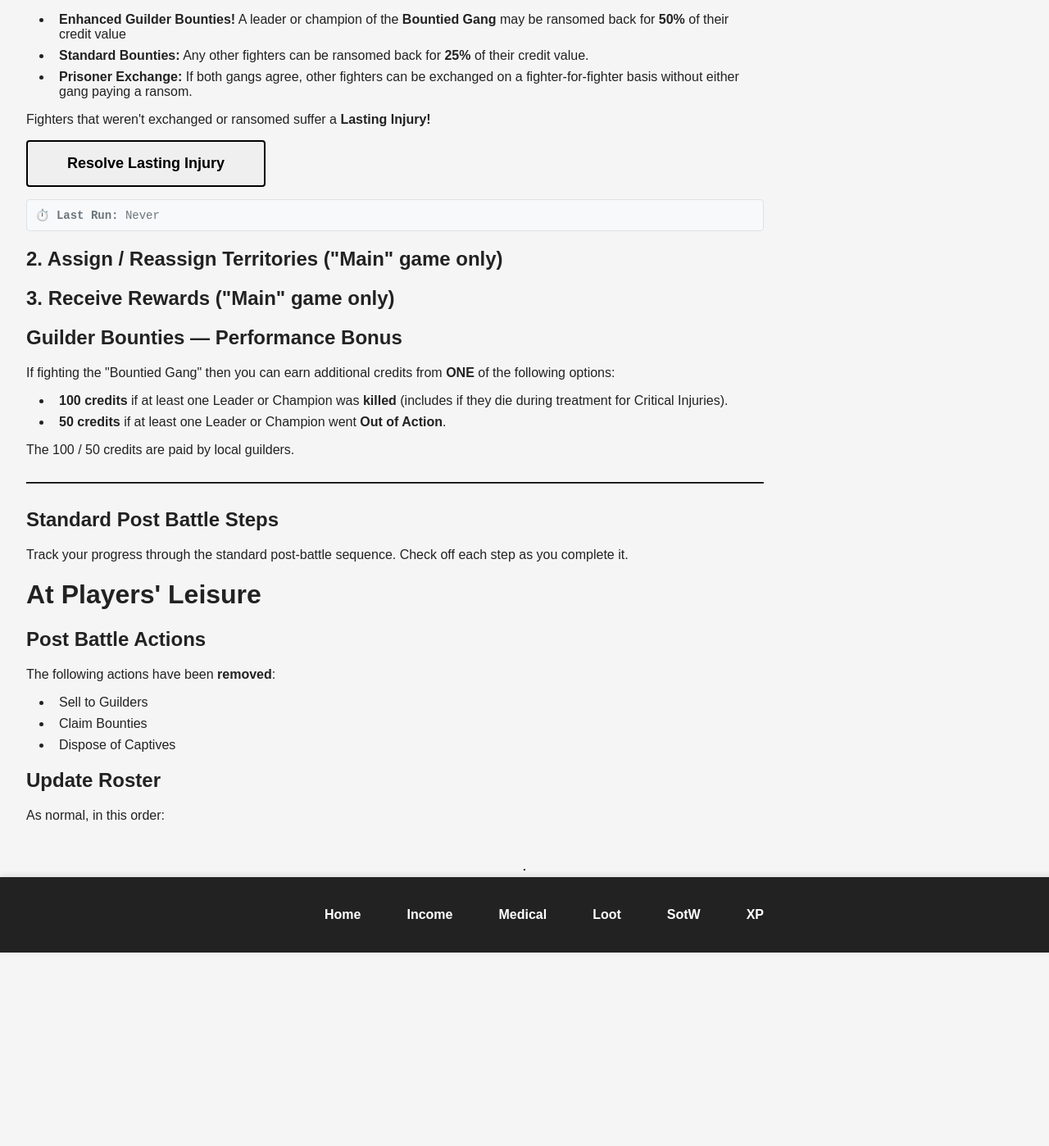
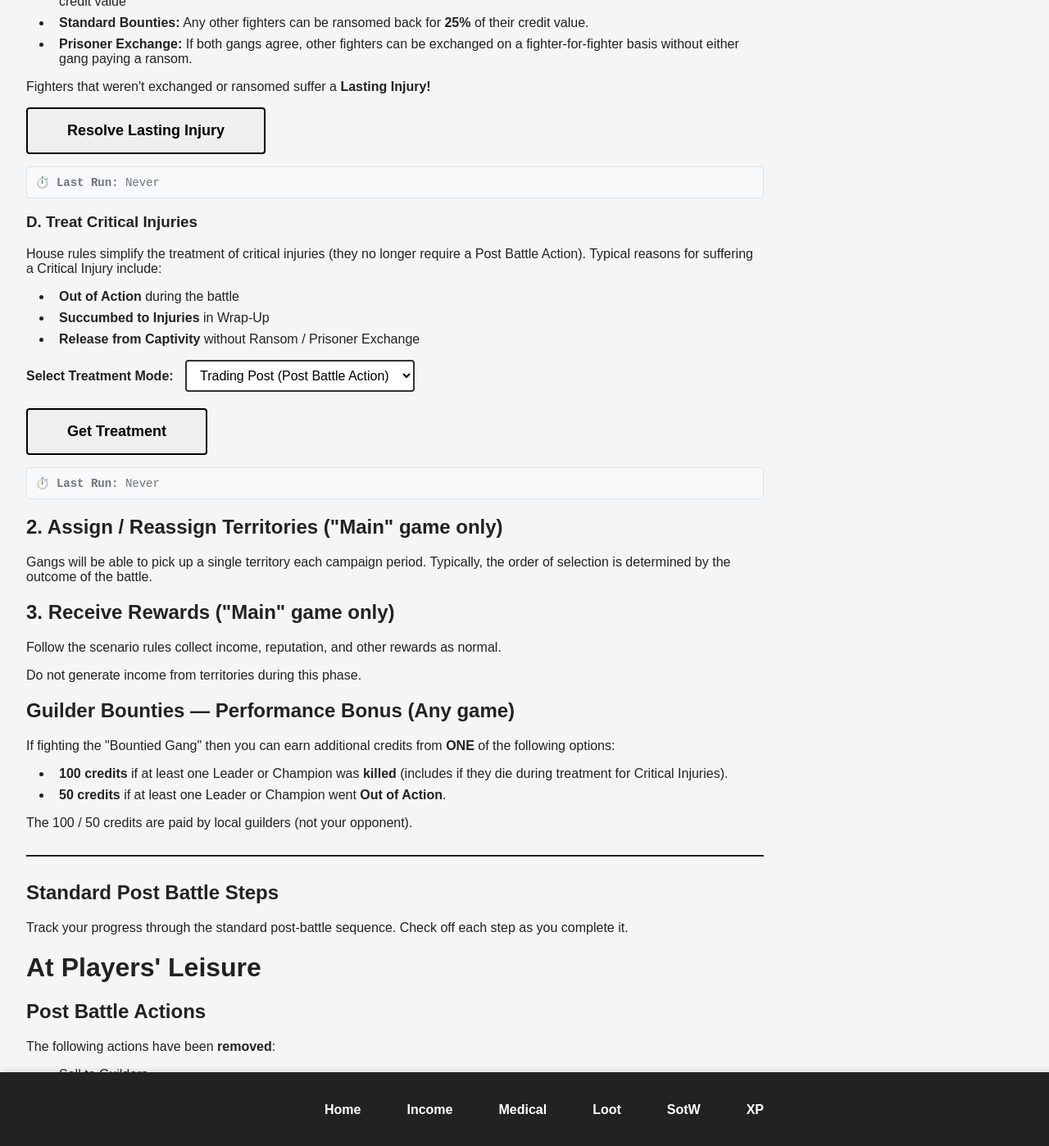
Before and after one commit to sdlivingston001-code/BadCredit, a Jekyll site: the page built from tools/post-battle.html, in a window 1280 px wide and 1400 px high, scrolled down 1088 px. Shown: the whole window at 82% size. Built offline with Jekyll 4.4.1, drawn with Linux system fonts in a browser that asks for light colours; before the commit the page ends 2250 px from its top, so only the background shows below that; some of the changed text lies outside the part shown.

Commit message:
Add critical-injury treatment UI and logic
Introduce UI and handling for treating Critical Injuries: add a "Get Treatment" button, timer and results container to post-battle HTML, plus a mode selector for Trading Post vs Hanger-on. Implement event wiring and logic in postBattleUI.js (onResolveCriticalInjury, showCriticalInjuryCost, displayCriticalFighterDeath, createCriticalInjuryBox, displayCriticalRogueDocResult, buildCriticalRogueDocRolls) that integrates with LastingInjuriesEngine and TimerUtil to show costs, confirm/refuse treatment, render outcomes and record rolls. Also adjust some heading order and add explanatory text about territories, income and guilder bounty payouts in the post-battle page.

```diff
--- a/assets/js/postBattleUI.js
+++ b/assets/js/postBattleUI.js
@@ -50,6 +50,12 @@
       ransomBtn.addEventListener('click', () => this.onResolveRansomInjury());
     }
 
+    // Critical injury treatment button
+    const criticalBtn = document.getElementById('pb-resolve-critical-injury');
+    if (criticalBtn) {
+      criticalBtn.addEventListener('click', () => this.onResolveCriticalInjury());
+    }
+
     // Draw / Lost are mutually exclusive
     const drawBox = document.getElementById('pb-cap-draw');
     const lostBox = document.getElementById('pb-cap-lost');
@@ -99,6 +105,16 @@
       timerDiv.className = 'mt-15';
       ransomBtn.parentNode.insertBefore(timerDiv, ransomBtn.nextSibling);
       TimerUtil.init('pb-ransom-injury-timer', 'pbRansomInjuryLastRun');
+    }
+
+    // Timer for the critical injury treatment button
+    const criticalBtn = document.getElementById('pb-resolve-critical-injury');
+    if (criticalBtn) {
+      const timerDiv = document.createElement('div');
+      timerDiv.id = 'pb-critical-injury-timer';
+      timerDiv.className = 'mt-15';
+      criticalBtn.parentNode.insertBefore(timerDiv, criticalBtn.nextSibling);
+      TimerUtil.init('pb-critical-injury-timer', 'pbCriticalInjuryLastRun');
     }
   },
 
@@ -221,6 +237,150 @@
     return rolls;
   },
 
+  onResolveCriticalInjury() {
+    if (typeof TimerUtil !== 'undefined') {
+      TimerUtil.markRun('pbCriticalInjuryLastRun');
+      TimerUtil.showTimer('pb-critical-injury-timer');
+    }
+
+    const modeSelector = document.getElementById('pb-rogue-doc-mode');
+    const mode = modeSelector ? modeSelector.value : 'trading_post_rogue_doc';
+
+    if (mode === 'trading_post_rogue_doc') {
+      this.showCriticalInjuryCost(mode);
+    } else {
+      const result = LastingInjuriesEngine.resolveRogueDoc(mode);
+      this.displayCriticalRogueDocResult(result);
+    }
+  },
+
+  showCriticalInjuryCost(mode) {
+    const cost = LastingInjuriesEngine.calculateRogueDocCost(mode);
+    const container = document.getElementById('pb-critical-injury-results');
+    if (!container) return;
+
+    container.innerHTML = '';
+
+    if (cost === null) {
+      container.innerHTML = '<div class="error-box">Error: Injury data not loaded. Please refresh the page.</div>';
+      return;
+    }
+
+    container.innerHTML = `
+      <div class="cost-box">
+        <h2>Treatment Cost</h2>
+        <h1>${cost} credits</h1>
+        <p class="text-base mb-20">Do you want to proceed with treatment?</p>
+        <div class="flex-center">
+          <button id="pb-proceed-critical-treatment" class="btn btn-success">Proceed with Treatment</button>
+          <button id="pb-refuse-critical-treatment" class="btn btn-danger">Refuse Treatment</button>
+        </div>
+      </div>
+    `;
+
+    container.querySelector('#pb-proceed-critical-treatment').addEventListener('click', () => {
+      const result = LastingInjuriesEngine.resolveRogueDoc(mode, cost);
+      this.displayCriticalRogueDocResult(result);
+    });
+    container.querySelector('#pb-refuse-critical-treatment').addEventListener('click', () => {
+      this.displayCriticalFighterDeath();
+    });
+  },
+
+  displayCriticalFighterDeath() {
+    const container = document.getElementById('pb-critical-injury-results');
+    if (!container) return;
+
+    container.innerHTML = `
+      <div class="death-box">
+        <h2 class="mt-0">💀 Fighter Dies 💀</h2>
+        <p class="text-base mb-0">Without medical treatment, the fighter succumbs to their injuries and dies.<br><br>You recover their equipment.</p>
+      </div>
+    `;
+  },
+
+  createCriticalInjuryBox(injury, colour, randomRoll) {
+    const injDiv = document.createElement('div');
+    injDiv.className = `result-box result-box-${colour || 'grey'}`;
+
+    let randomEffectHtml = '';
+    if (randomRoll && injury.randomeffect === 'd3xpgain') {
+      randomEffectHtml = `<div class="result-effect mt-10">Gain ${randomRoll.value} XP!</div>`;
+    }
+
+    injDiv.innerHTML = [
+      `<div class="result-heading result-name"><b>${injury.name}</b></div>`,
+      injury.fixedeffect ? `<div class="result-effect">${injury.fixedeffect}</div>` : '',
+      randomEffectHtml,
+    ].filter(Boolean).join('');
+    return injDiv;
+  },
+
+  displayCriticalRogueDocResult(result) {
+    const container = document.getElementById('pb-critical-injury-results');
+    if (!container) return;
+
+    const colour = result.outcome.colour || 'grey';
+    const resultDiv = document.createElement('div');
+    resultDiv.className = `result-box result-box-${colour} result-box-primary mt-20`;
+    resultDiv.innerHTML = [
+      `<h2 class="result-heading text-capitalize mt-0">${result.outcome.name}</h2>`,
+      result.outcome.fixedeffect ? `<div class="result-effect mt-10">${result.outcome.fixedeffect}</div>` : ''
+    ].filter(Boolean).join('');
+
+    if (result.outcome.randomeffect === 'stabilisedinjury' && result.stabilisedInjury) {
+      const injuryContainer = document.createElement('div');
+      injuryContainer.className = 'additional-injuries-container';
+      const injColour = result.stabilisedInjury.injury.colour || 'grey';
+      injuryContainer.appendChild(
+        this.createCriticalInjuryBox(result.stabilisedInjury.injury, injColour, result.stabilisedInjury.randomRoll)
+      );
+      resultDiv.appendChild(injuryContainer);
+
+      if (result.stabilisedInjury.additionalInjuries && result.stabilisedInjury.additionalInjuries.length > 0) {
+        const addlContainer = document.createElement('div');
+        addlContainer.className = 'additional-injuries-container';
+        result.stabilisedInjury.additionalInjuries.forEach((injResult, index) => {
+          const box = this.createCriticalInjuryBox(
+            injResult.injury,
+            injResult.injury.colour || 'grey',
+            injResult.randomRoll
+          );
+          if (index > 0) box.classList.add('mt-10');
+          addlContainer.appendChild(box);
+        });
+        resultDiv.appendChild(addlContainer);
+      }
+    }
+
+    container.innerHTML = '';
+    container.appendChild(resultDiv);
+
+    if (typeof TimerUtil !== 'undefined') {
+      TimerUtil.recordRolls('pbCriticalInjuryLastRun', this.buildCriticalRogueDocRolls(result));
+    }
+  },
+
+  buildCriticalRogueDocRolls(result) {
+    const rolls = [];
+    if (result.cost !== null && result.cost !== undefined) {
+      rolls.push(`Cost: ${result.cost} credits`);
+    }
+    rolls.push(`D6: ${result.roll}`);
+    if (result.stabilisedInjury) {
+      rolls.push(`Stabilised D66: ${result.stabilisedInjury.roll}`);
+      if (result.stabilisedInjury.randomRoll) {
+        rolls.push(`${result.stabilisedInjury.randomRoll.type.toUpperCase()}: ${result.stabilisedInjury.randomRoll.value}`);
+      }
+      if (result.stabilisedInjury.additionalInjuries) {
+        result.stabilisedInjury.additionalInjuries.forEach((inj, i) => {
+          rolls.push(`Stabilised Additional ${i + 1}: ${inj.roll}`);
+        });
+      }
+    }
+    return rolls;
+  },
+
   displayInjuryResult(result, containerId = 'pb-injury-results') {
     const container = document.getElementById(containerId);
     if (!container) return;
--- a/tools/post-battle.html
+++ b/tools/post-battle.html
@@ -57,7 +55,7 @@
 
 <div id="pb-escape-results" class="mt-15"></div>
 
-<h3>D. Ransoming Captured fighters</h3>
+<h3>C. Ransoming Captured fighters</h3>
 <p>Fighters are always released back to their gangs after the battle. The question is whether they will have all their body parts...</p>
 <ul>
   <li><b>Enhanced Guilder Bounties!</b> A leader or champion of the <b>Bountied Gang</b> may be ransomed back for <b>50%</b> of their credit value</li>
@@ -71,18 +69,45 @@
 
 <div id="pb-ransom-injury-results" class="mt-15"></div>
 
+<h3>D. Treat Critical Injuries</h3>
+<p>House rules simplify the treatment of critical injuries (they no longer require a Post Battle Action). Typical reasons for suffering a Critical Injury include:</p>
+<ul>
+  <li><b>Out of Action</b> during the battle</li>
+  <li><b>Succumbed to Injuries</b> in Wrap-Up</li>
+  <li><b>Release from Captivity</b> without Ransom / Prisoner Exchange</li>
+</ul>
+
+<div class="selector-wrapper">
+  <label class="selector-label" for="pb-rogue-doc-mode">Select Treatment Mode:</label>
+  <select id="pb-rogue-doc-mode" class="select-input">
+    <option value="trading_post_rogue_doc" selected>Trading Post (Post Battle Action)</option>
+    <option value="hanger_on_rogue_doc">Hanger-on (Patch-Up)</option>
+  </select>
+</div>
+
+<button id="pb-resolve-critical-injury">Get Treatment</button>
+
+<div id="pb-critical-injury-results" class="mt-15"></div>
+
+
+
+
+
 <h2>2. Assign / Reassign Territories ("Main" game only)</h2>
+<p>Gangs will be able to pick up a single territory each campaign period. Typically, the order of selection is determined by the outcome of the battle.</p>
+
 
 <h2>3. Receive Rewards ("Main" game only)</h2>
+<p>Follow the scenario rules collect income, reputation, and other rewards as normal.</p>
+<p>Do not generate income from territories during this phase.</p>
 
-
-<h2>Guilder Bounties — Performance Bonus</h2>
+<h2>Guilder Bounties — Performance Bonus (Any game)</h2>
 <p>If fighting the "Bountied Gang" then you can earn additional credits from <b>ONE</b> of the following options:</p>
 <ul>
   <li><b>100 credits</b> if at least one Leader or Champion was <b>killed</b> (includes if they die during treatment for Critical Injuries).</li>
   <li><b>50 credits</b> if at least one Leader or Champion went <b>Out of Action</b>.</li>
 </ul>
-<p>The 100 / 50 credits are paid by local guilders.</p>
+<p>The 100 / 50 credits are paid by local guilders (not your opponent).</p>
 
 
 <hr class="hr-dark" style="margin: 30px 0;">
```
Also changed, not shown: other parts of tools/post-battle.html (+1 -3 lines).
